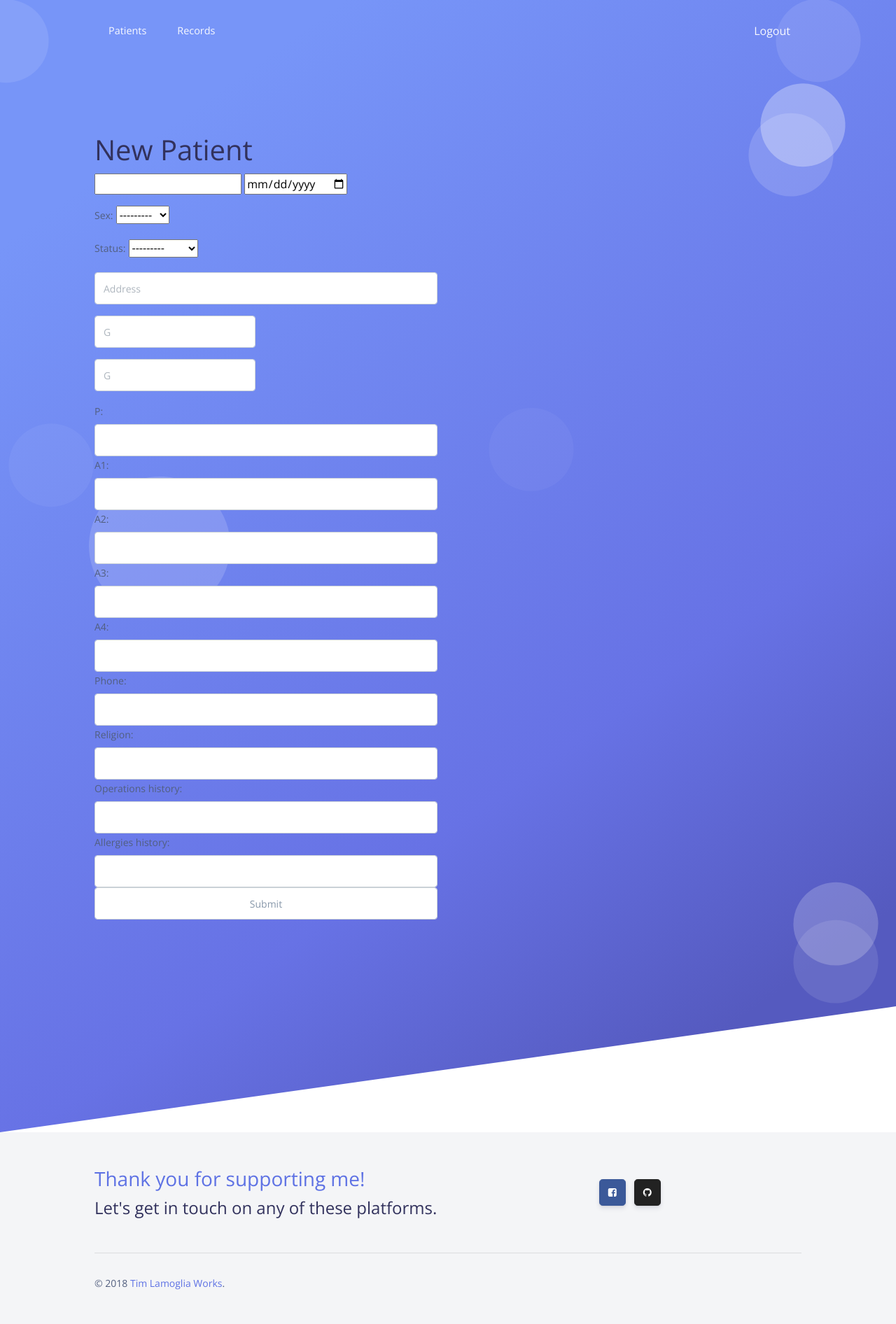
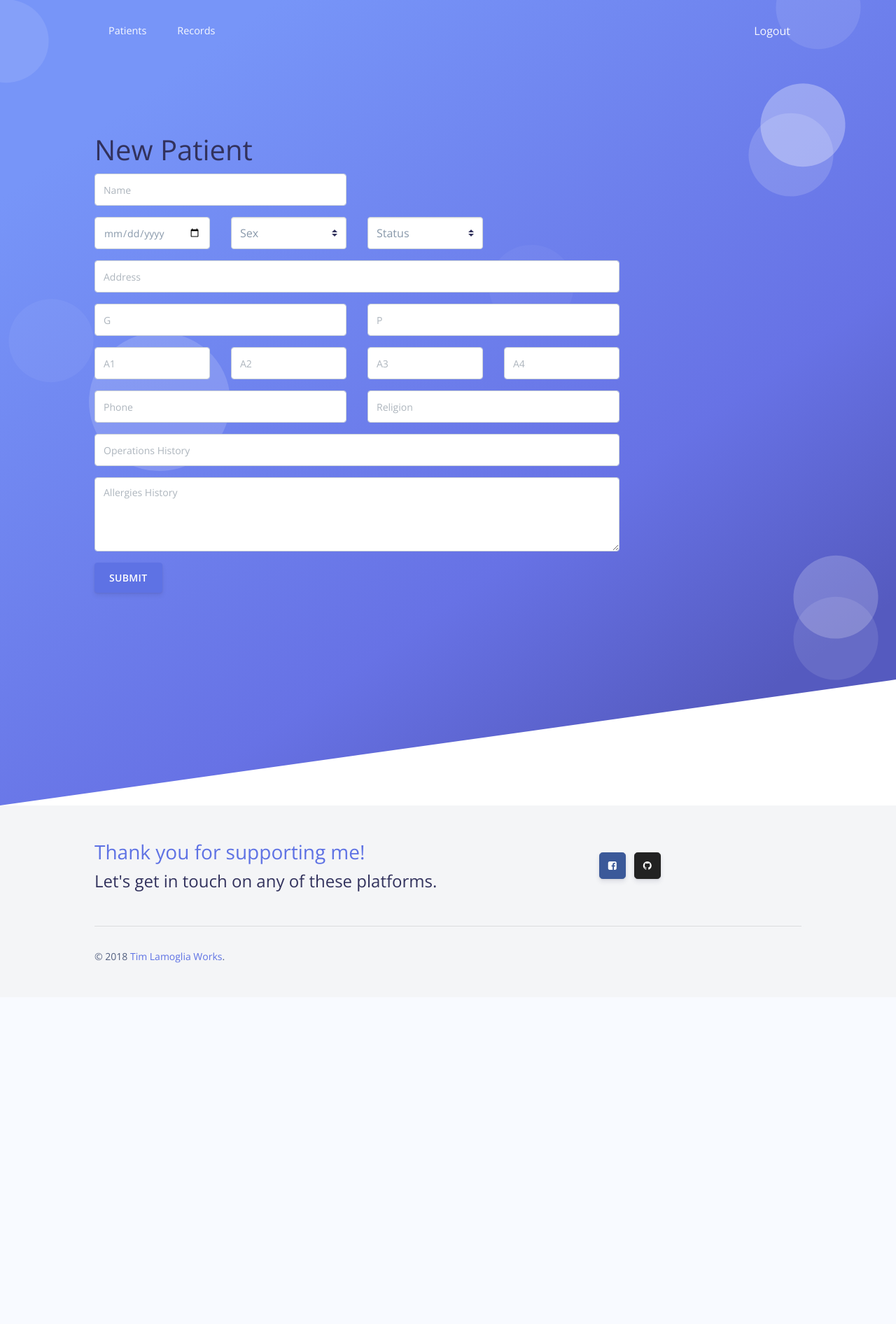
Before and after one commit to timlamoglia/obgynapp, a Django app: page /patients/new/ in a window 1280 px wide. Shown: the whole page at 70% size. After the commit the page ends 1376 px from the top, so only its background shows below. Run offline with Django 3.2, Linux system fonts and the light colour scheme; the visitor is signed in with stand-in values (Sample User, id 1); some libraries are stand-ins or nearby versions.

Commit message:
Finishing add patient form design

```diff
--- a/patients/templates/patients/base.html
+++ b/patients/templates/patients/base.html
@@ -61,7 +61,7 @@
         <div class="container shape-container d-flex">
           <div class="col px-0">
             <div class="row">
-              <div class="col-lg-6">
+              <div class="col-lg-9">
                 {% block innerbody %}
                 {% endblock %}
               </div>
--- a/patients/templates/patients/form.html
+++ b/patients/templates/patients/form.html
@@ -9,19 +9,37 @@
 </h1>
 <form method="post">{% csrf_token %}
 	<!-- {{ form.as_p }} -->
-<input type="text" name="name" maxlength="100" required id="id_name" />
 
-<input type="date" name="birth_date" required id="id_birth_date" /></p>
-<label for="id_sex">Sex:</label> <select name="sex" required id="id_sex">
-  <option value="" selected>---------</option>
+  <div class="row">
+    <div class="col-md-6">
+      <div class="form-group">
+        <input class="form-control" type="text" name="name" maxlength="100" required id="id_name" placeholder="Name"/>
+      </div>
+    </div>
+  </div>
+
+  <div class="row">
+    <div class="col-md-3">
+      <div class="form-group">
+        <input class="form-control date-picker" type="date" name="birth_date" required id="id_birth_date" />
+      </div>
+    </div>
+    <div class="col-md-3">
+      <div class="form-group">
+        <select name="sex" class="custom-select" required id="id_sex">
+          <option value="" selected>Sex</option>
 
           <option value="MALE">Male</option>
 
           <option value="FEMALE">Female</option>
 
-</select></p>
-<label for="id_status">Status:</label> <select name="status" required id="id_status">
-  <option value="" selected>---------</option>
+        </select>
+      </div>
+    </div>
+    <div class="col-md-3">
+      <div class="form-group">
+        <select name="status" class="custom-select" required id="id_status">
+          <option value="" selected>Status</option>
 
           <option value="SINGLE">Single</option>
 
@@ -32,8 +50,12 @@
           <option value="DIVORCED">Divorced</option>
 
           <option value="SEPARATED">Separated</option>
+      </select>
+      </div>
+    </div>
+  </div>
 
-</select></p>
+
 
   <div class="row">
     <div class="col-md-12">
@@ -49,26 +71,64 @@
         <input class="form-control" type="number" name="g" id="id_g" placeholder="G" />
       </div>
     </div>
+    <div class="col-md-6">
+      <div class="form-group">
+        <input class="form-control" type="number" name="p" id="id_p" placeholder="P" />
+      </div>
+    </div>
+  </div>
+
+  <div class="row">
+    <div class="col-md-3">
+      <div class="form-group">
+         <input class="form-control" type="number" name="a1" id="id_a1" placeholder="A1"/>
+      </div>
+    </div>
+    <div class="col-md-3">
+      <div class="form-group">
+         <input class="form-control" type="number" name="a2" id="id_a2" placeholder="A2"/>
+      </div>
+    </div>
+    <div class="col-md-3">
+      <div class="form-group">
+         <input class="form-control" type="number" name="a3" id="id_a3" placeholder="A3"/>
+      </div>
+    </div>
+    <div class="col-md-3">
+      <div class="form-group">
+         <input class="form-control" type="number" name="a4" id="id_a4" placeholder="A4"/>
+      </div>
+    </div>
   </div>
 
   <div class="row">
     <div class="col-md-6">
       <div class="form-group">
-        <input class="form-control" type="number" name="g" id="id_g" placeholder="G" />
+        <input class="form-control" type="text" name="phone" maxlength="20" id="id_phone" placeholder="Phone"/>
+      </div>
+    </div>
+    <div class="col-md-6">
+      <div class="form-group">
+        <input class="form-control" type="text" name="religion" maxlength="50" id="id_religion" placeholder="Religion"/>
       </div>
     </div>
   </div>
 
-  <label for="id_p">P:</label> <input class="form-control" type="number" name="p" id="id_p" />
-  <label for="id_a1">A1:</label> <input class="form-control" type="number" name="a1" id="id_a1" />
-  <label for="id_a2">A2:</label> <input class="form-control" type="number" name="a2" id="id_a2" />
-  <label for="id_a3">A3:</label> <input class="form-control" type="number" name="a3" id="id_a3" />
-  <label for="id_a4">A4:</label> <input class="form-control" type="number" name="a4" id="id_a4" />
-  <label for="id_phone">Phone:</label> <input class="form-control" type="text" name="phone" maxlength="20" id="id_phone" />
-  <label for="id_religion">Religion:</label> <input class="form-control" type="text" name="religion" maxlength="50" id="id_religion" />
-  <label for="id_operations_history">Operations history:</label> <input class="form-control" type="text" name="operations_history" maxlength="1000" id="id_operations_history" />
-  <label for="id_allergies_history">Allergies history:</label> <input class="form-control" type="text" name="allergies_history" maxlength="1000" id="id_allergies_history" />
-	<input class="form-control" type="submit" value="Submit" />
+  <div class="row">
+    <div class="col-md-12">
+    <div class="form-group">
+      <input class="form-control" type="text" name="operations_history" maxlength="1000" id="id_operations_history" placeholder="Operations History"/>
+    </div>
+    </div>
+  </div>
+  <div class="row">
+    <div class="col-md-12">
+    <div class="form-group">
+      <textarea class="form-control" type="text" name="allergies_history" maxlength="1000" rows=4 id="id_allergies_history" placeholder="Allergies History"></textarea>
+    </div>
+    </div>
+  </div>
+	<button type="submit" class="btn btn-primary" value="Submit" />Submit</button>
 </form>
 
 {% endblock %}
```
Also changed, not shown: patients/templates/patients/index.html (deleted, +0 -30 lines). Lines whose indentation alone changed are shown as unchanged.
